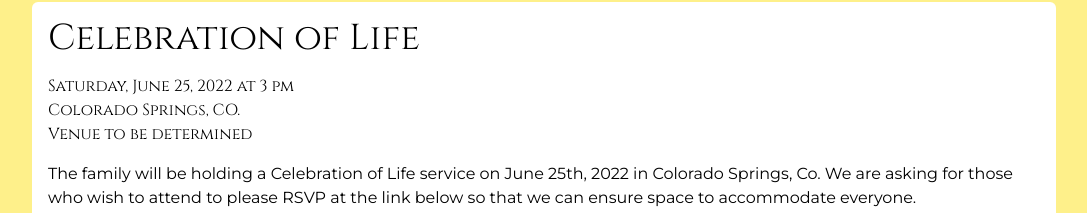
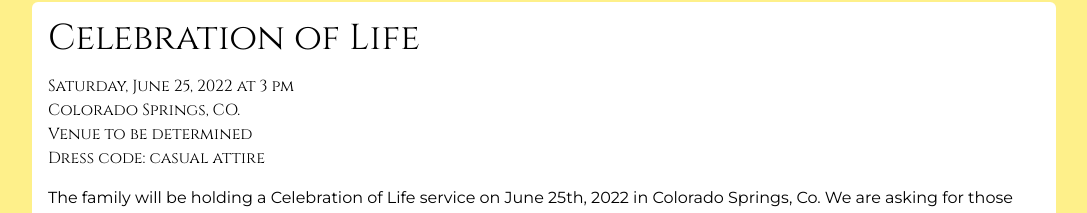
Before and after one commit to alexbbt/jan-towne, a Nuxt app: page / in a window 1280 px wide. Shown: the part 310-523 px from the top of the page, without its empty margins (96-1183 px from the left). Built offline with nearby package versions, Linux system fonts and the light colour scheme; what vue-progressive-image would draw is missing.

Commit message:
add dress code

```diff
--- a/pages/index.vue
+++ b/pages/index.vue
@@ -8,7 +8,8 @@
       <p class="text-l my-4 cinzel">
         Saturday, June 25, 2022 at 3 pm <br>
         Colorado Springs, CO. <br>
-        Venue to be determined
+        Venue to be determined <br>
+        Dress code: casual attire
       </p>
 
       <p class="my-4">
```
